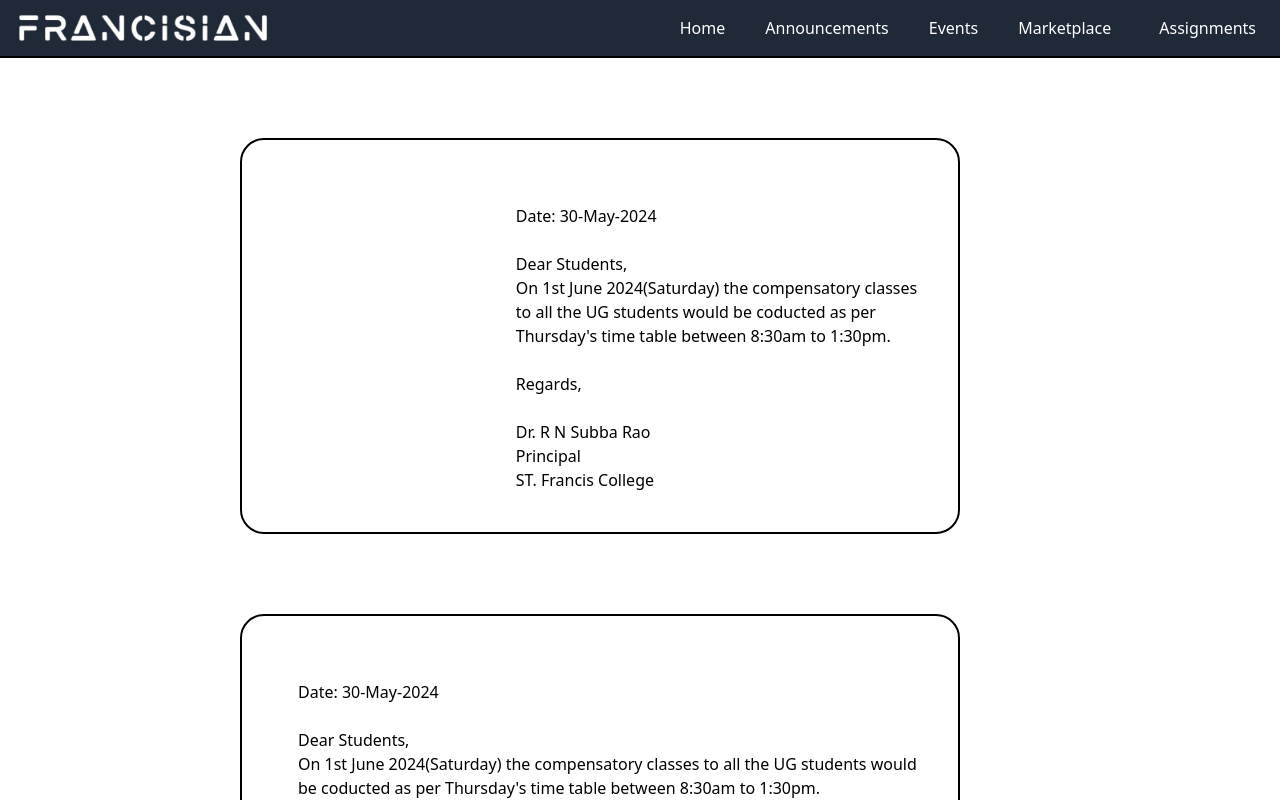
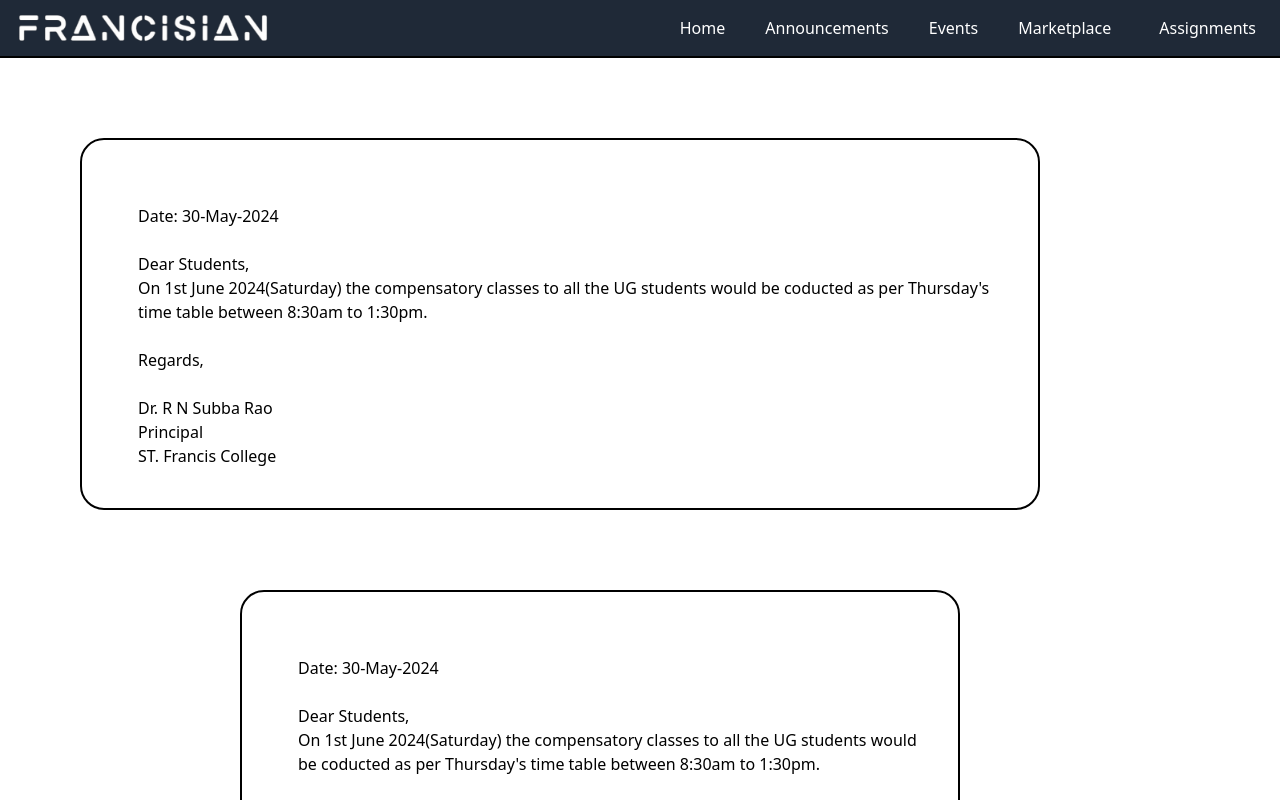
Before and after one commit to Venkatr01/francisian, a React (Vite) app: page /announcements in a window 1280 px wide. Shown: the top 800 px of the page. Built offline with nearby package versions, Linux system fonts and the light colour scheme.

Commit message:
Resize announcement msg

```diff
--- a/src/components/Announcements.jsx
+++ b/src/components/Announcements.jsx
@@ -4,8 +4,8 @@ import Navbar from './Navbar'
 function Announcements() {
   return (
     <div>
-         <div className=' flex p-10 align-middle mt-20 ml-60 bg-white rounded-3xl mr-80 border-2 border-black' >
-         <span className=' w-full h-1 p-2 mt-1 rounded-full del text-white '></span>
+         <div className=' flex p-10 align-middle mt-20 ml-20 bg-white rounded-3xl mr-60 border-2 border-black' >
+         <span className=' w-3 h-1 p-2 mt-1 rounded-full del text-white '></span>
          <br />Date: 30-May-2024 <br /> <br />
          Dear Students,<br/>
          On 1st June 2024(Saturday) the compensatory classes to all the UG students would be coducted as per Thursday's time table between 8:30am to 1:30pm.
```
